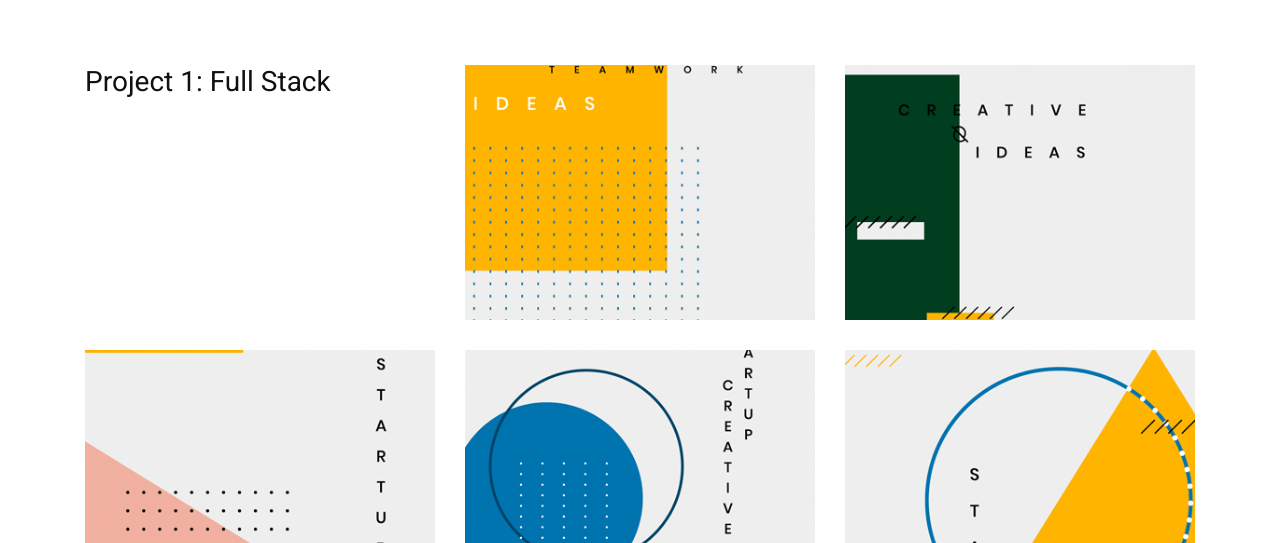
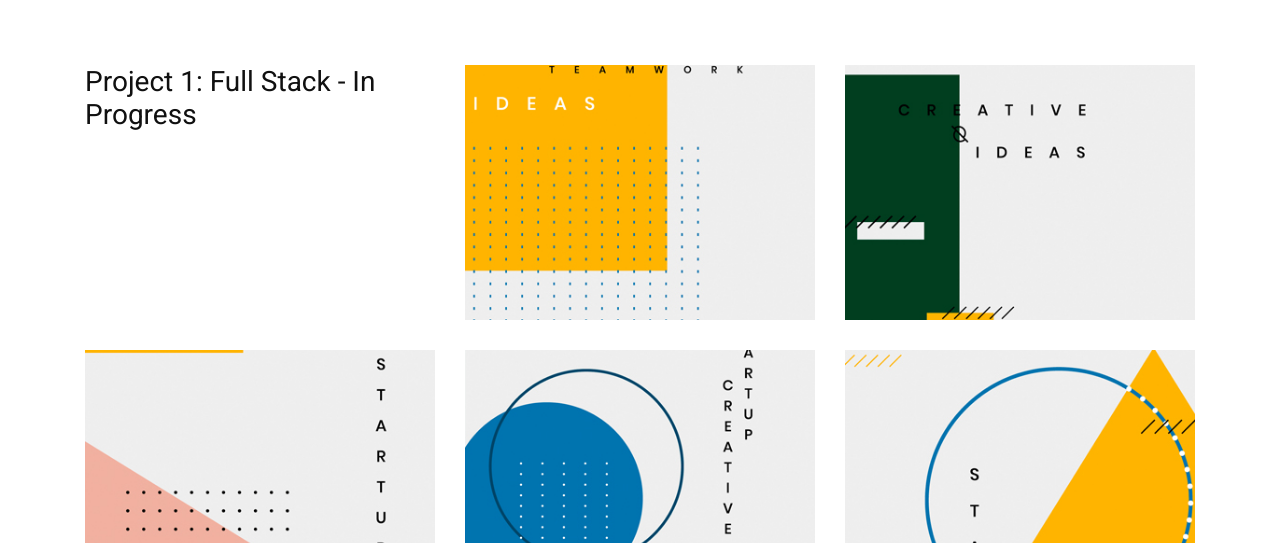
Before and after one commit to grada-20/sholyfield.github.io, a plain HTML site: page work.html in a window 1280 px wide. Shown: the part 257-800 px from the top of the page. Drawn offline with nearby package versions, Linux system fonts and the light colour scheme.

Commit message:
Update work.html

```diff
--- a/work.html
+++ b/work.html
@@ -84,7 +84,7 @@
       </div>
       <div class="project_container layout_padding2-top">
         <div class="box">
-          <h3>Project 1: Full Stack</h3>
+          <h3>Project 1: Full Stack - In Progress</h3>
         </div>
         <div class="box">
           <img src="images/p-2.jpg" alt="" />
```
